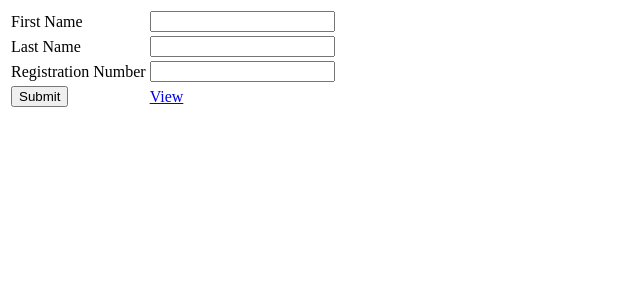
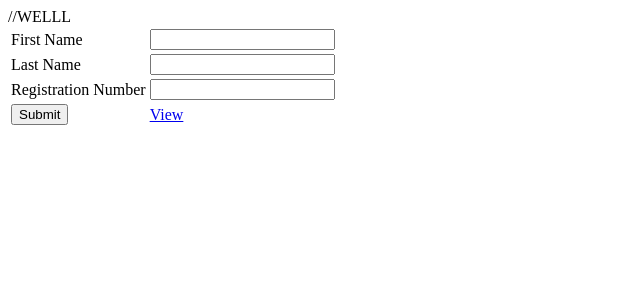
Before and after one commit to Umutoni20300/cat-prep1, a PHP site: page / in a window 1280 px wide. Shown: the top 300 px of the page, without its empty margins (0-640 px from the left). Run offline with PHP 8.4, Linux system fonts and the light colour scheme.

Commit message:
Update index.php

```diff
--- a/index.php
+++ b/index.php
@@ -11,7 +11,7 @@ lastname='$lastname',regno='$regno'";
 $quer =mysqli_query($dbconn,$sql);
 header("location:table.php");
 } ?>
-<!DOCTYPE html> <html> <head>  <title> Form to Register</title>
+<!DOCTYPE html> <html> <head>  <title> Form to Register</title> //WELLL
 
 
         <div>
```
